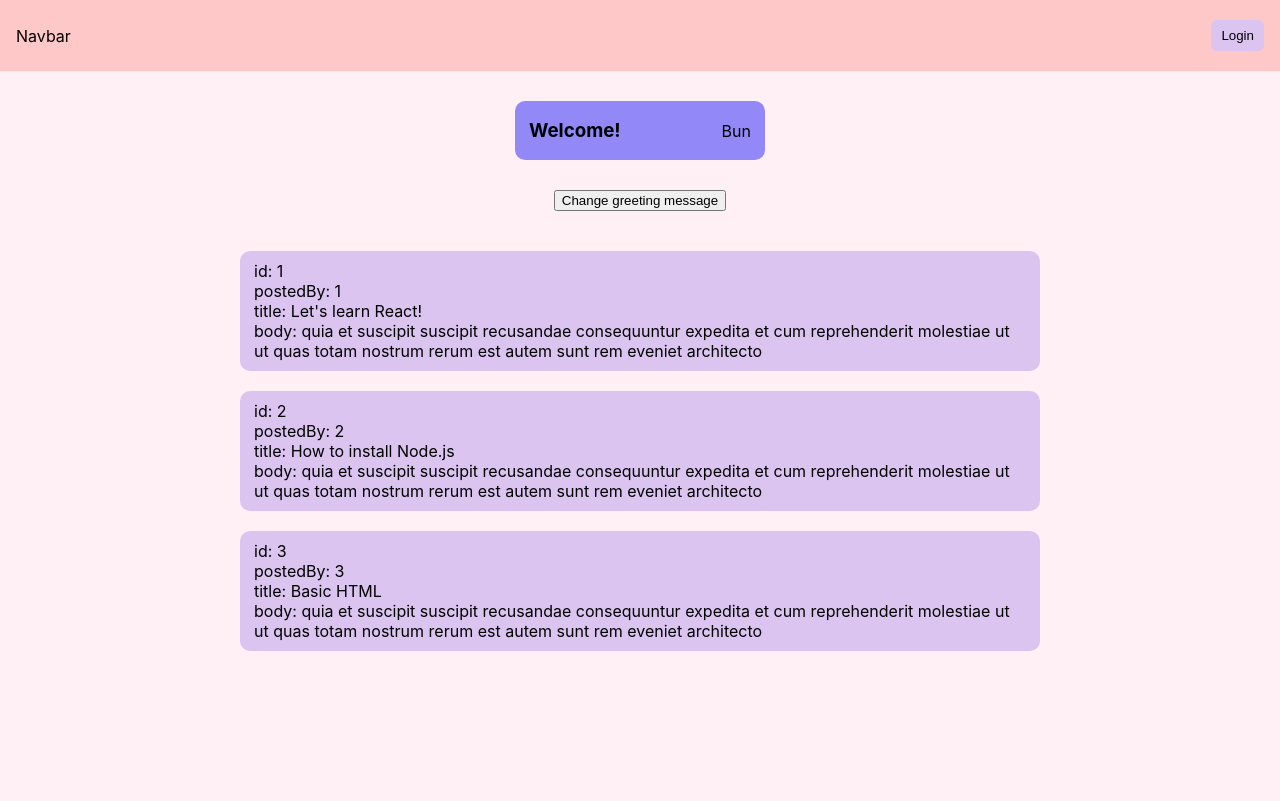
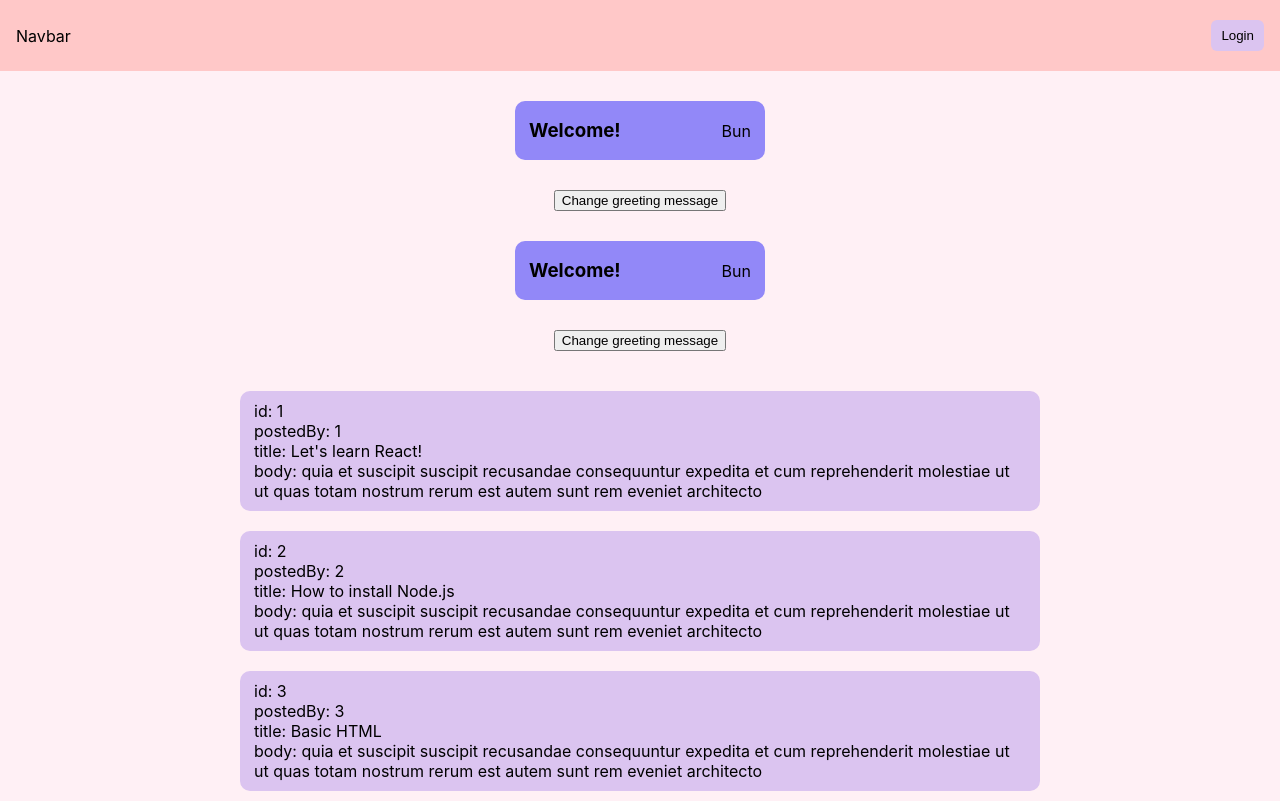
Before and after one commit to bnnnnnogk/my-first-react-app, a React (Vite) app: page / in a window 1280 px wide. Built offline with nearby package versions, Linux system fonts and the light colour scheme.

Commit message:
demo private

```diff
--- a/src/App.tsx
+++ b/src/App.tsx
@@ -30,6 +30,7 @@ function App() {
     <div className="App">
       <Navbar />
       <Greeting name="Bun" greetingMsg="Hello!" isLoggedIn={true} />
+      <Greeting name="Bun" greetingMsg="Hello!" isLoggedIn={true} />
       <div className="feed-container">
         {posts.map((post) => {
           return <Post key={post.id} post={post} />
```
